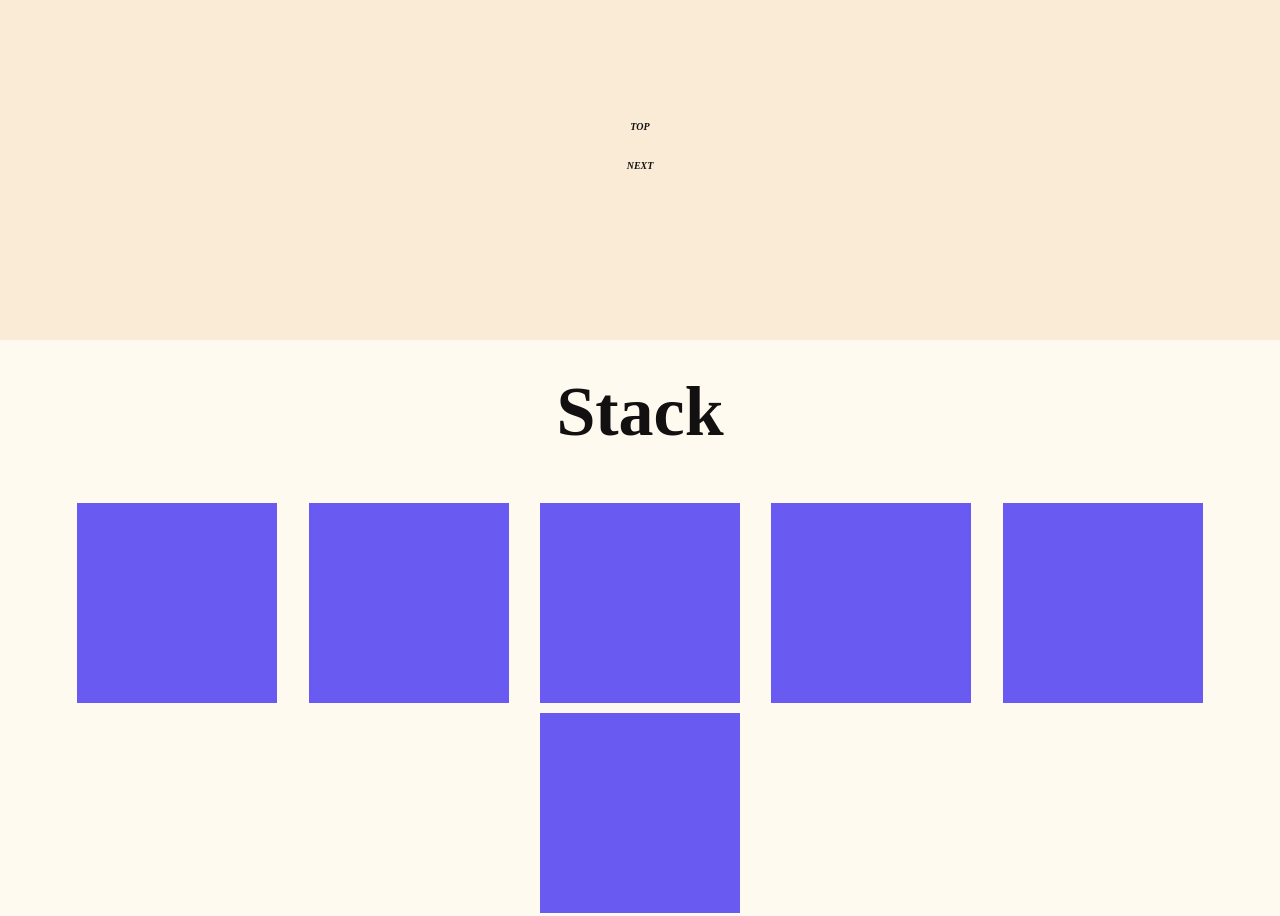
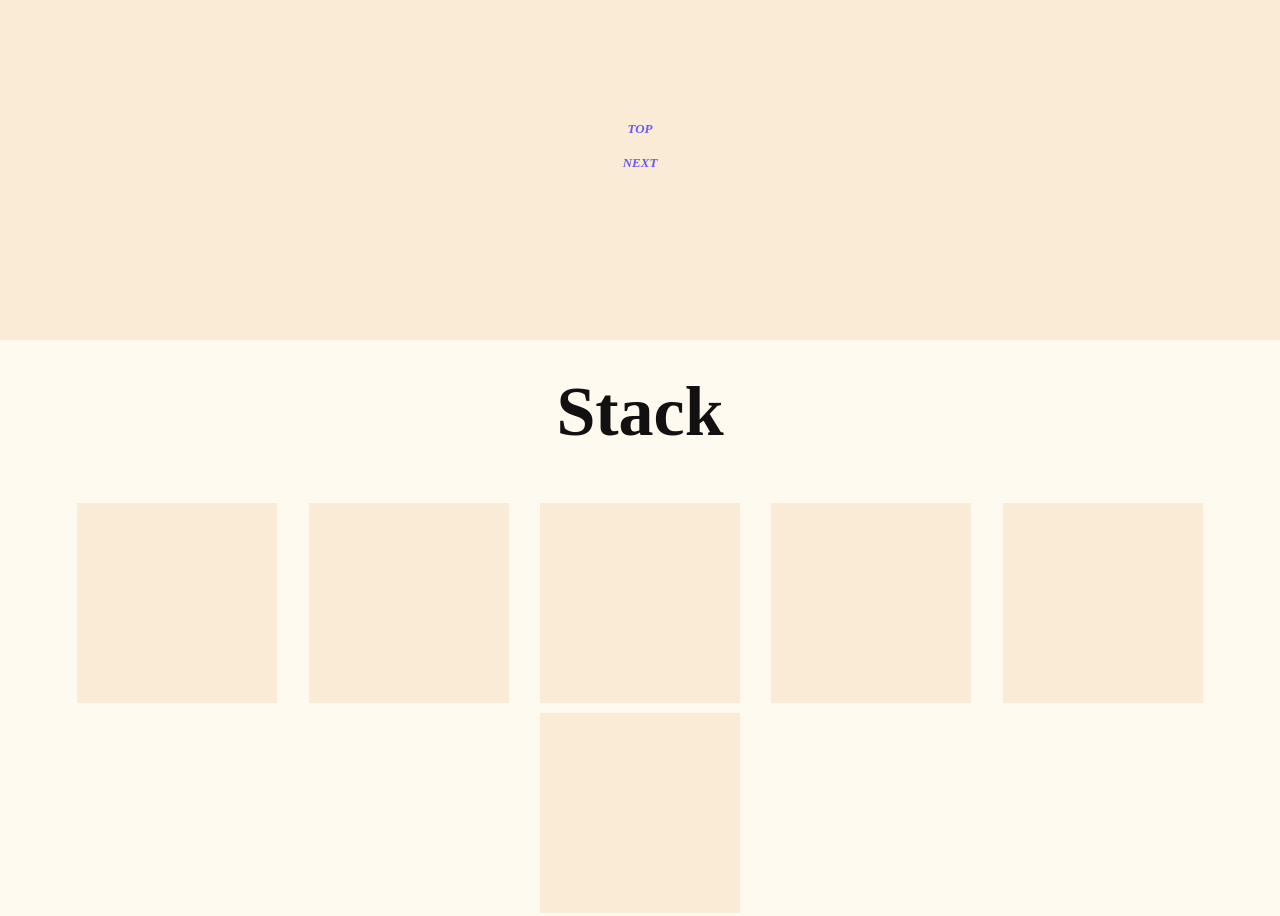
Before and after one commit to bz47/finalProfile, a plain HTML site: page index.html in a window 1280 px wide. Shown: the part 1820-2736 px from the top of the page. Drawn offline with nearby package versions, Linux system fonts and the light colour scheme; a web font is replaced by a local one.

Commit message:
change nav button color

```diff
--- a/index.html
+++ b/index.html
@@ -107,7 +107,7 @@
     <div class="wrapper" id="footer">
       <h1>FOOTER</h1>
 
-      <a href="#main">TOP</a>
+      <a href="#main" class="navigate">TOP</a>
     </div>
   </body>
 </html>
--- a/styles.css
+++ b/styles.css
@@ -41,9 +41,11 @@ a:visited {
   flex-direction: column;
   justify-content: space-between;
   align-items: center;
+  color: #695af1;
   width: 20%;
   min-height: 5rem;
-  font-weight: 600;
+  font-weight: bolder;
+  font-size: 1.3rem;
   font-style: oblique;
 }
 
@@ -223,7 +225,7 @@ nav {
   min-height: 20rem;
   width: 20rem;
   flex-shrink: 2;
-  background-color: #695af1;
+  background-color: antiquewhite;
 }
 /**************FOOTER*****************/
 #footer {
```
